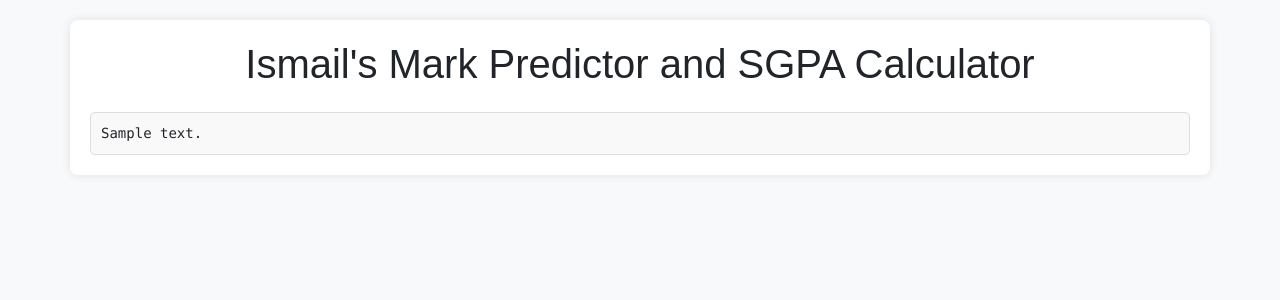
After one commit to mhd1smail/MySGPAWebApp, a Flask app: template templates/results.html in a window 1280 px wide. The commit adds this page. Shown: the top 300 px of the page. Run offline with Flask 2, Linux system fonts and the light colour scheme; the template is opened without the code that fills it: most values are stand-ins (such as "Sample title", 1, 10 or a date in 2020); some libraries are stand-ins or nearby versions.

Commit message:
Update app to display minimum marks before entering grades

```diff
--- a/app.py
+++ b/app.py
@@ -37,11 +37,55 @@ def get_grade_points(achieved_grade):
 
 @app.route('/', methods=['GET', 'POST'])
 def index():
-    result_text = ""
     if request.method == 'POST':
         subjects = []
         total_weighted_points = 0
         total_credits = 0
+        result_text = ""
+
+        for i in range(1, 100):  # Assuming a maximum of 99 subjects
+            subject_name = request.form.get(f'subject_name_{i}')
+            credits = request.form.get(f'credits_{i}')
+            internal_marks = request.form.get(f'internal_marks_{i}')
+
+            if not subject_name:
+                break
+
+            try:
+                credits = int(credits)
+                internal_marks = float(internal_marks)
+                if 0 <= internal_marks <= 60:
+                    subjects.append({
+                        "name": subject_name,
+                        "credits": credits,
+                        "internal_marks": internal_marks
+                    })
+                else:
+                    result_text += "Invalid internal marks. Please enter a value between 0 and 60.\n"
+            except ValueError:
+                result_text += "Invalid input. Please enter numeric values for credits and internal marks.\n"
+
+        # Display minimum end-semester marks for each grade
+        for subject in subjects:
+            subject_name = subject["name"]
+            internal_marks = subject["internal_marks"]
+            min_endsem_marks = calculate_minimum_endsem(internal_marks)
+            result_text += f"\nSubject: {subject_name}\nMinimum End-Sem Marks (out of 75) to Achieve Each Grade:\n"
+            for grade, marks in min_endsem_marks.items():
+                result_text += f"{grade}: {marks:.2f}\n"
+
+        # Redirect to a new page or section where the user can enter achieved grades
+        return render_template('enter_grades.html', subjects=subjects, result_text=result_text)
+
+    return render_template('index.html')
+
+@app.route('/enter_grades', methods=['GET', 'POST'])
+def enter_grades():
+    if request.method == 'POST':
+        subjects = []
+        total_weighted_points = 0
+        total_credits = 0
+        result_text = ""
 
         for i in range(1, 100):  # Assuming a maximum of 99 subjects
             subject_name = request.form.get(f'subject_name_{i}')
@@ -63,9 +107,9 @@ def index():
                         "achieved_grade": achieved_grade
                     })
                 else:
-                    result_text += f"Invalid internal marks for {subject_name}. Please enter a value between 0 and 60.\n"
+                    result_text += "Invalid internal marks. Please enter a value between 0 and 60.\n"
             except ValueError:
-                result_text += f"Invalid input for {subject_name}. Please enter numeric values for credits and internal marks.\n"
+                result_text += "Invalid input. Please enter numeric values for credits and internal marks.\n"
 
         for subject in subjects:
             subject_name = subject["name"]
@@ -89,7 +133,9 @@ def index():
         else:
             result_text += "\nNo subjects were entered to calculate SGPA.\n"
 
-    return render_template('index.html', result_text=result_text)
+        return render_template('results.html', result_text=result_text)
+
+    return render_template('enter_grades.html')
 
 if __name__ == '__main__':
     app.run(debug=True)
--- /dev/null
+++ b/templates/results.html
@@ -0,0 +1,47 @@
+<!DOCTYPE html>
+<html lang="en">
+<head>
+    <meta charset="UTF-8">
+    <meta name="viewport" content="width=device-width, initial-scale=1.0">
+    <title>Ismail's Mark Predictor and SGPA Calculator</title>
+    <!-- Bootstrap CSS -->
+    <link href="https://stackpath.bootstrapcdn.com/bootstrap/4.6.0/css/bootstrap.min.css" rel="stylesheet">
+    <style>
+        body {
+            font-family: Arial, sans-serif;
+            background-color: #f8f9fa;
+            margin-top: 20px;
+        }
+        .container {
+            background-color: #ffffff;
+            padding: 20px;
+            border-radius: 8px;
+            box-shadow: 0 0 10px rgba(0, 0, 0, 0.1);
+        }
+        .result {
+            margin-top: 20px;
+            padding: 10px;
+            background-color: #f9f9f9;
+            border: 1px solid #ddd;
+            border-radius: 5px;
+        }
+        .result pre {
+            margin: 0;
+        }
+        .validation-message {
+            color: red;
+            font-size: 0.9em;
+        }
+    </style>
+</head>
+<body>
+    <div class="container">
+        <h1 class="text-center mb-4">Ismail's Mark Predictor and SGPA Calculator</h1>
+        <div class="result mt-4">
+            {% if result_text %}
+                <pre>{{ result_text }}</pre>
+            {% endif %}
+        </div>
+    </div>
+</body>
+</html>
```
Also changed, not shown: templates/enter_grades.html (added, +89 -0 lines), templates/index.html (+1 -25 lines).
